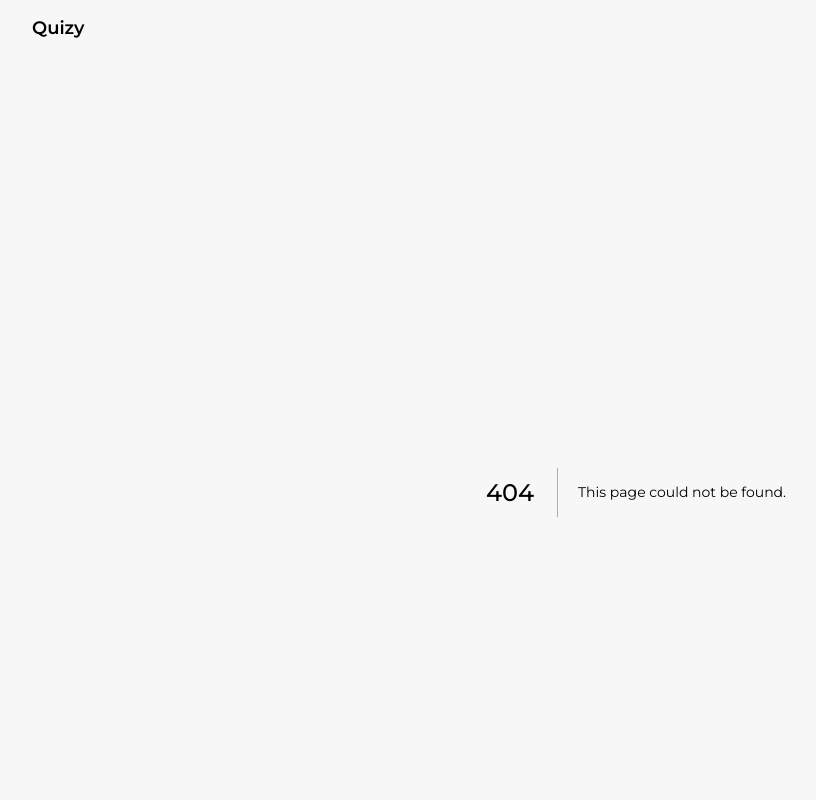
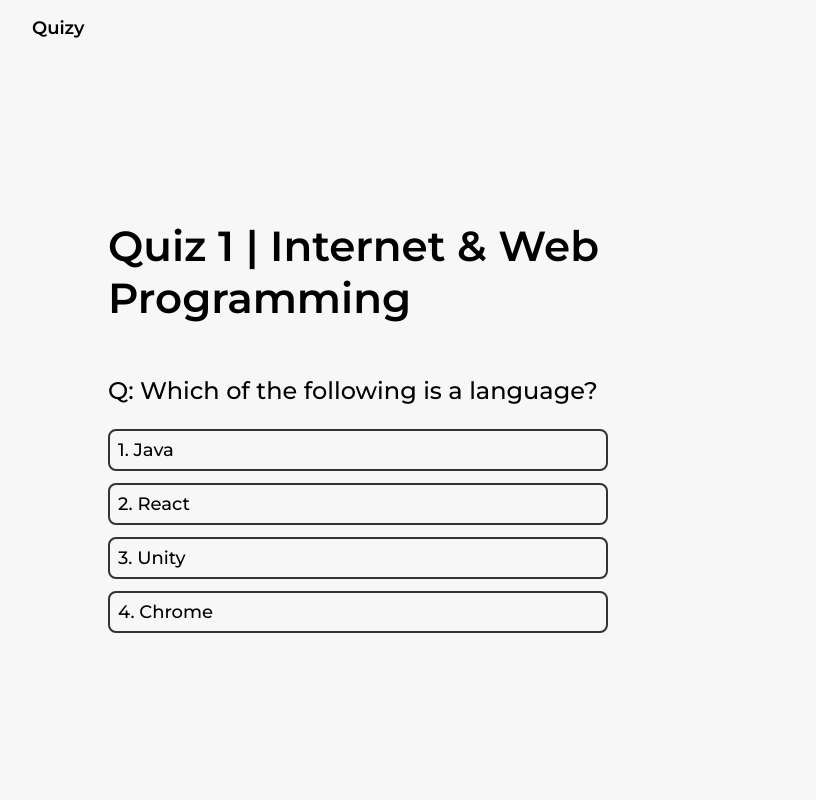
Before and after one commit to VisheshBansal/QuizPortal, a Next.js app in the folder frontend/: page /quiz in a window 1280 px wide. Before the commit this address had no page. Shown: the top 800 px of the page, without its empty margins (4-820 px from the left). Built offline with nearby package versions, Linux system fonts and the light colour scheme; no server answers.

Commit message:
feat: quiz ui

```diff
--- /dev/null
+++ b/frontend/components/Video.js
@@ -0,0 +1,29 @@
+import classes from '../styles/pages/EnvironmentCheck.module.css'
+import { useRef, useEffect } from 'react'
+
+const Video = ({ width }) => {
+  const videoRef = useRef(null);
+
+  useEffect(() => {
+    getVideo();
+  }, [videoRef]);
+
+  const getVideo = () => {
+    navigator.mediaDevices
+      .getUserMedia({ video: { width: width } })
+      .then(stream => {
+        let video = videoRef.current;
+        video.srcObject = stream;
+        video.play();
+      })
+      .catch(err => {
+        console.error("error:", err);
+      });
+  };
+
+  return (
+    <video className={classes.video} ref={videoRef}/>
+  )
+}
+
+export default Video
--- /dev/null
+++ b/frontend/pages/quiz.js
@@ -0,0 +1,55 @@
+import Button from './../components/Button'
+import Video from './../components/Video'
+import classes from '../styles/pages/Quiz.module.css'
+import { useState } from 'react'
+
+const Quiz = () => {
+
+  const [selected, setSelected] = useState(-1)
+
+  const quizId = "1"
+  const quizLabel = "Internet & Web Programming"
+
+  const options = [
+    {
+      label: "Java"
+    },
+    {
+      label: "React"
+    },
+    {
+      label: "Unity"
+    },
+    {
+      label: "Chrome"
+    },
+  ]
+
+  return (
+    <div className={classes.container}>
+      <div className={classes.left}>
+        <h1>Quiz {quizId} | {quizLabel}</h1>
+        <div className={classes.question}>
+          Q: Which of the following is a language?
+        </div>
+        <div className={classes.options}>
+          {options.map((option, idx) => (
+            <div
+              className={[classes.option, idx === selected && classes.selected].join(" ")}
+              onClick={() => setSelected(idx)}
+            >
+              {idx+1}. {option.label}
+            </div>
+          ))}
+        </div>
+      </div>
+      <div className={classes.right}>
+        <Video width={300} />
+      </div>
+    </div>
+  )
+}
+
+export default Quiz
+
+{/* <Button label="Proceed to Test" onClick={() => { console.log('go to test') }} /> */}
--- /dev/null
+++ b/frontend/styles/pages/Quiz.module.css
@@ -0,0 +1,57 @@
+.container {
+  width: 100%;
+  height: 100%;
+  display: flex;
+  justify-content: space-between;
+  align-items: center;
+}
+
+.left {
+  display: flex;
+  flex-direction: column;
+  align-items: start;
+  gap: 24px;
+  width: 100%;
+}
+
+.left h1 {
+  font-size: 42px;
+  font-weight: 600;
+  margin: 28px 0;
+}
+
+.left .question {
+  font-size: 24px;
+  font-weight: 500;
+}
+
+.left .options {
+  width: 500px;
+  display: flex;
+  flex-direction: column;
+  gap: 12px;
+}
+
+.left .options .option {
+  padding: 8px;
+  font-size: 18px;
+  font-weight: 500;
+  border: 2px solid #333;
+  border-radius: 8px;
+  width: 100%;
+}
+
+.left .options .option.selected {
+  border: 3px solid #259F6C;
+}
+
+.right {
+  width: 500px;
+  background: #eee;
+  border-radius: 8px;
+  min-height: 80vh;
+  height: 100%;
+  display: flex;
+  flex-direction: column;
+  align-items: center;
+}
```
Also changed, not shown: frontend/pages/environmentCheck.js (+2 -21 lines).
